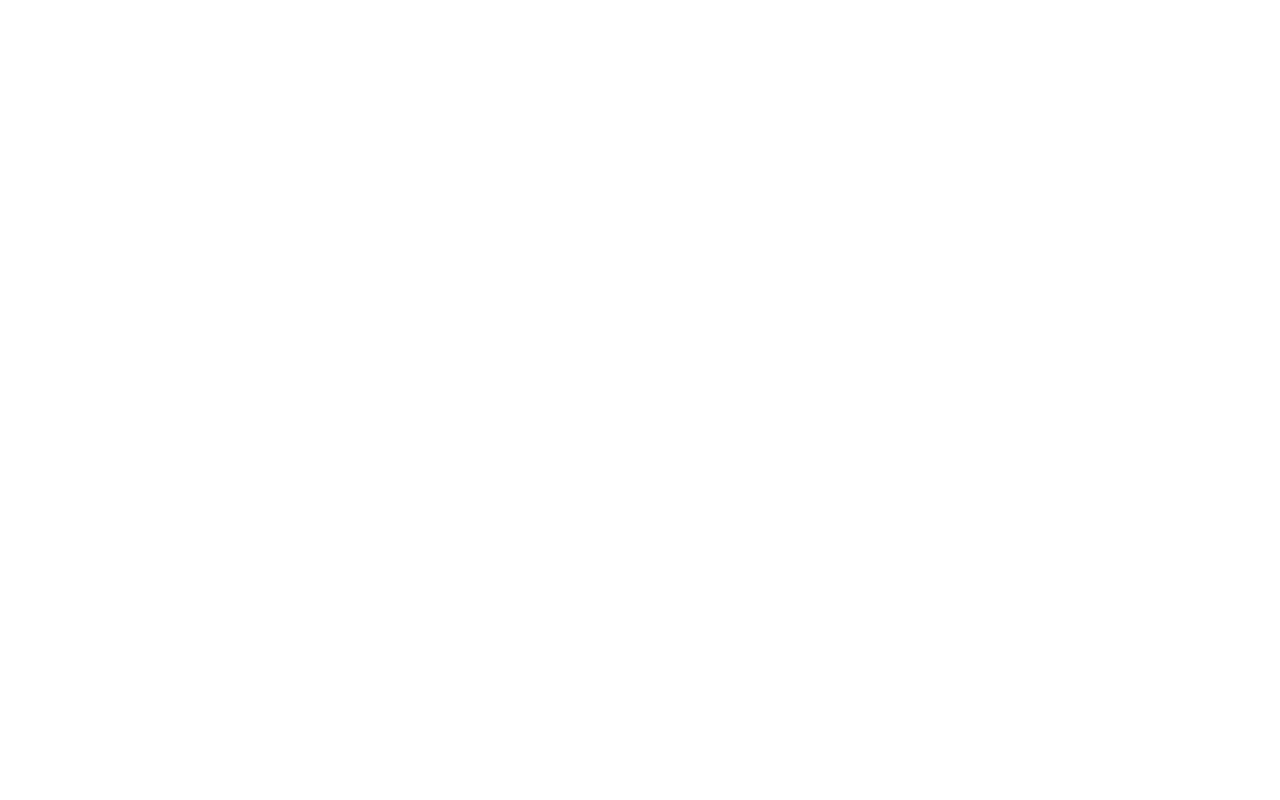
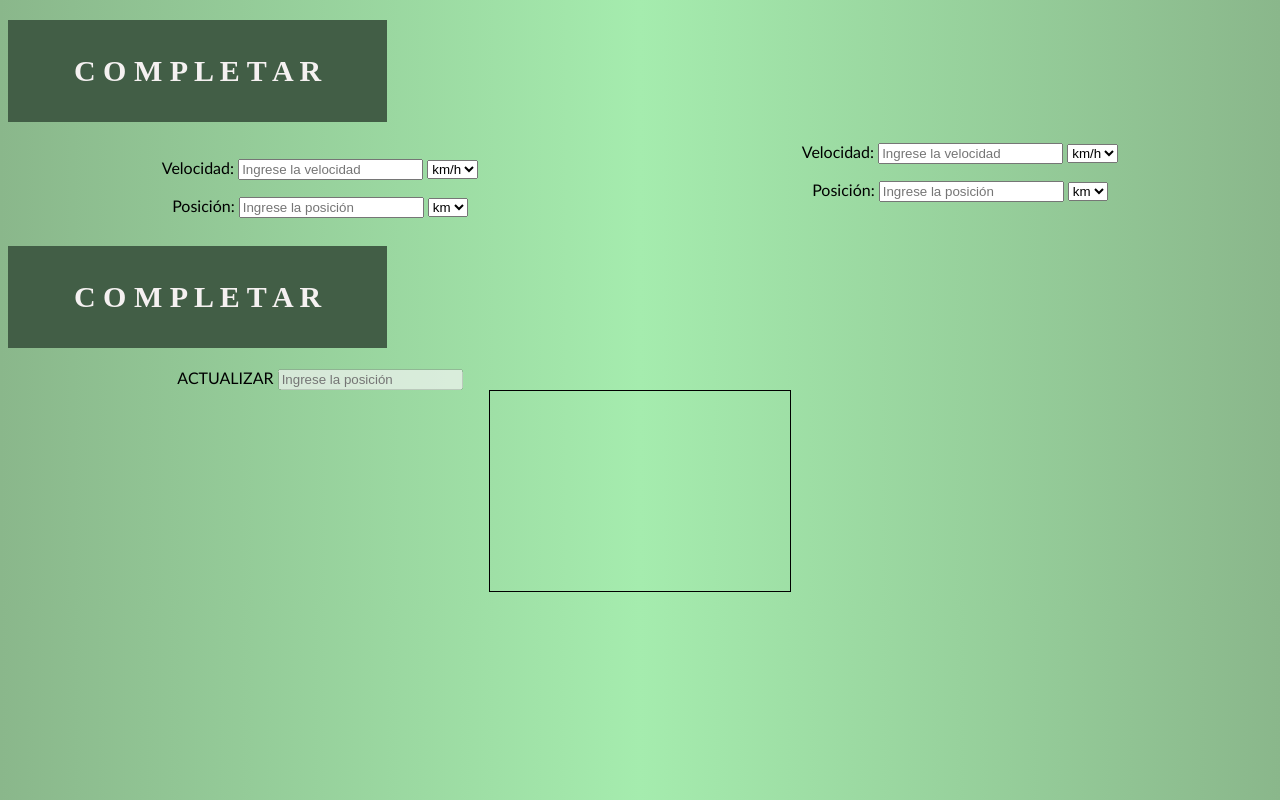
Before and after one commit to UCC-LabCompu2/proyecto2023-cervellini_manavella, a plain HTML site: page paginaprincipal.html in a window 1280 px wide. Drawn offline with Linux system fonts and the light colour scheme.

Commit message:
Cambio de estilo a 2 columnas

```diff
--- a/miEstilo.css
+++ b/miEstilo.css
@@ -1,11 +1,35 @@
 h1{
     color: #086c91;
+}
+
+header, section{
+    width: 30%;
+    margin-bottom: 20px;
+    margin-top: 20px;
 }
 
 .btn-1 {
     display: inline-block;
     background-color: chartreuse;
-    padding: 25px 25px;
-    border-radius: 50%;
+    padding: 30px 30px;
+    border-radius: 70%;
     float: right;
 }
+
+.cuadrado{
+
+    display: block;
+    background-color: rgb(66, 94, 70);
+    padding: 9px 1px;
+    border: 2px;
+}
+
+form{
+    column-count: 2;
+}
+
+canvas{
+    border: 1px solid black;
+    width: 300px;
+    height: 200px;
+}
--- a/paginaprincipal.html
+++ b/paginaprincipal.html
@@ -8,12 +8,87 @@
     <meta content="fisica, mru, encuentro" name="palabras-principales">
     <link rel="stylesheet" href="miEstilo.css" type="text/css">
     <style>
-        body{
+
+        body {
             text-align: center;
+            font-family: 'Calibri', cursive;
+            background: linear-gradient(to right, #8ab78b, #a5ecae, #8ab78b);
         }
     </style>
+
 </head>
+
 <body>
+
+<header>
+    <div class="cuadrado">
+        <h2 style="font-size: 30px; font-family: 'Corbel Light';color: #f5f1f1">C O M P L E T A R</h2>
+    </div>
+</header>
+
+<form>
+
+    <p class="velocidad_11">
+        <label for="input_velocidad1">Velocidad:</label>
+        <input type="text" class="form-control" id="input_velocidad1" aria-describedby="velocidad" placeholder="Ingrese la velocidad">
+        <label class="my-1 mr-2" for="input_unidad1"></label>
+        <select class="form-control" id="input_unidad1">
+            <option>km/h</option>
+            <option>m/s</option>
+        </select>
+    </p>
+
+    <p class="posicion_11">
+        <label for="input_posicion1">Posición:</label>
+        <input type="text" class="form-control" id="input_posicion1" aria-describedby="posición" placeholder="Ingrese la posición">
+        <label class="my-1 mr-2" for="input_unidad1"></label>
+        <select class="form-control" id="input_unipri">
+            <option>km</option>
+            <option>m</option>
+            <option>cm</option>
+        </select>
+    </p>
+
+    <p class="velocidad_22">
+        <label for="input_velocidad2">Velocidad:</label>
+        <input type="text" class="form-control" id="input_velocidad2" aria-describedby="velocidad" placeholder="Ingrese la velocidad">
+        <label class="my-1 mr-2" for="input_unidad1"></label>
+        <select class="form-control" id="input_unidadseg">
+            <option>km/h</option>
+            <option>m/s</option>
+        </select>
+    </p>
+
+
+    <p class="posicion_22">
+        <label for="input_posicion2">Posición:</label>
+        <input type="text" class="form-control" id="input_posicion2" aria-describedby="posición" placeholder="Ingrese la posición">
+        <label class="my-1 mr-2" for="input_unidad1"></label>
+        <select class="form-control" id="input_uniseg">
+            <option>km</option>
+            <option>m</option>
+            <option>cm</option>
+        </select>
+    </p>
+
+</form>
+
+<section>
+    <div class="cuadrado">
+        <h2 style="font-size: 30px; font-family: 'Corbel Light';color: #f5f1f1">C O M P L E T A R</h2>
+    </div>
+</section>
+
+<form>
+    ACTUALIZAR
+    <input type="text" class="form-control" id="input_posicion2" aria-describedby="posición" placeholder="Ingrese la posición" disabled>
+
+</form>
+
+<canvas>
+    Tu navegador no soporta canvas
+</canvas>
+
 
 </body>
 </html>
```
Also changed, not shown: index.html (+23 -8 lines), imagenes/encuentro.png (deleted), 1 other file.
